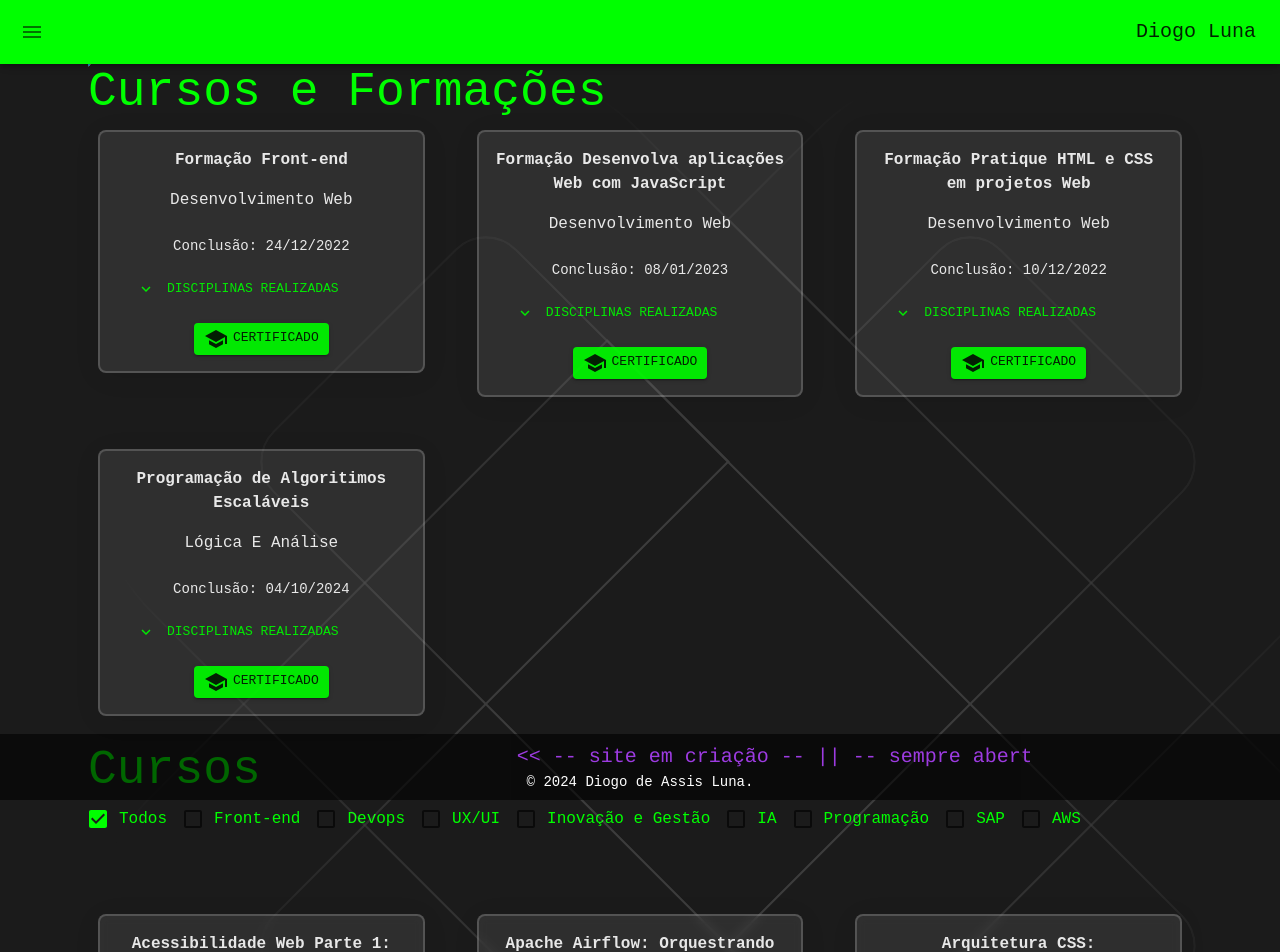
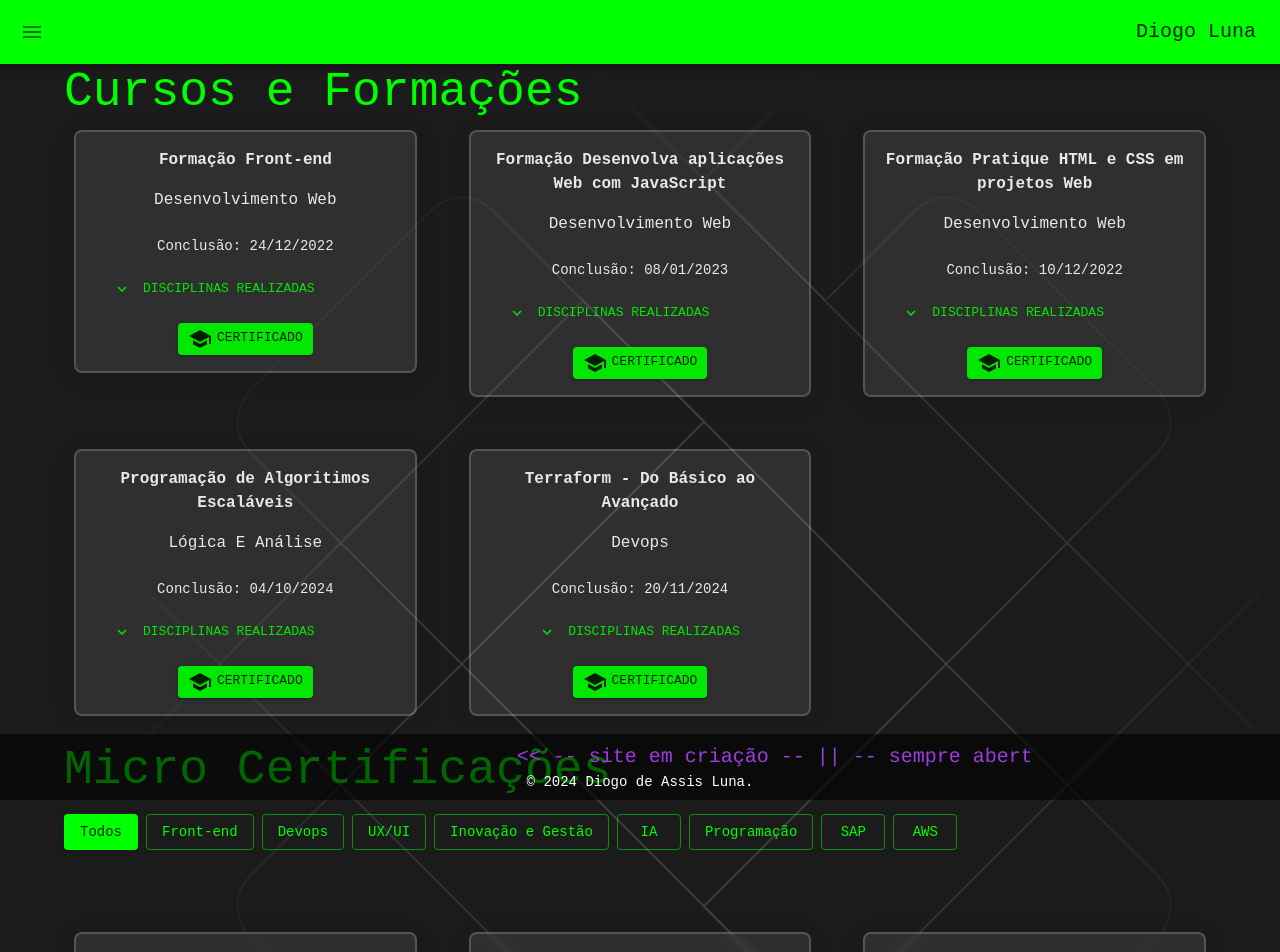
Before and after one commit to DiogoSis/dl-portifolio, a React (Vite) app: page /certificates in a window 1280 px wide. Shown: the top 952 px of the page. Built offline with nearby package versions, Linux system fonts and the light colour scheme; grey boxes are pictures that could not be loaded; a web font is replaced by a local one.

Commit message:
feat: mudança no botão de escolha de categorias

```diff
--- a/src/pages/Certificates/index.tsx
+++ b/src/pages/Certificates/index.tsx
@@ -1,15 +1,14 @@
 import React, { useEffect, useState } from "react";
 import {
   Box,
-  Checkbox,
   Container,
-  FormControlLabel,
   Grid,
   Typography,
+  Button,
 } from "@mui/material";
 import CardCertificado from "../../components/CardCertificate";
 import certificationsData from "../../static/certifications.json";
-import formationsData from "../../static/formations.json"
+import formationsData from "../../static/formations.json";
 import { AnimatedBackground } from "../../components/AnimateBackgound";
 import CardFormation from "../../components/CardFormacao";
 
@@ -40,6 +39,7 @@ const Certificates: React.FC = () => {
   useEffect(() => {
     setCertificates(certificationsData);
     setFormations(formationsData);
+
     const uniqueCategories = [
       ...new Set(certificationsData.map((cert) => cert.categoryCode)),
     ];
@@ -48,17 +48,19 @@ const Certificates: React.FC = () => {
 
   const handleCategoryChange = (category: string) => {
     if (category === "Todos") {
+      // Se "Todos" for selecionado, desativa outras categorias e ativa apenas "Todos"
       setSelectedCategories(["Todos"]);
     } else {
-      const updateCategories = selectedCategories.includes(category)
-        ? selectedCategories.filter((cat) => cat !== category)
-        : [...selectedCategories.filter (cat => cat !== "Todos"), category];
+      const updatedCategories = selectedCategories.includes(category)
+        ? selectedCategories.filter((cat) => cat !== category) // Remove categoria se já estiver selecionada
+        : [...selectedCategories.filter((cat) => cat !== "Todos"), category]; // Adiciona categoria, removendo "Todos"
 
       setSelectedCategories(
-        updateCategories.length > 0 ? updateCategories : ["Todos"]
+        updatedCategories.length > 0 ? updatedCategories : ["Todos"] // Se não houver nenhuma selecionada, ativa "Todos"
       );
     }
   };
+
   const filteredCertificates = certificates.filter(
     (cert) =>
       selectedCategories.includes("Todos") ||
@@ -67,8 +69,7 @@ const Certificates: React.FC = () => {
 
   return (
     <Container>
-      <Container>
-        {/* animação */}
+      {/* Animação */}
       <Box position="fixed" width="100%">
         <AnimatedBackground />
       </Box>
@@ -78,32 +79,35 @@ const Certificates: React.FC = () => {
         Cursos e Formações
       </Typography>
       <Grid container spacing={4}>
-          {formations.map((formations) => (
-            <Grid item key={formations.id} xs={12} sm={6} md={4} >
-              <CardFormation {...formations} />
+        {formations.map((formation) => (
+          <Grid item key={formation.id} xs={12} sm={6} md={4}>
+            <CardFormation {...formation} />
           </Grid>
         ))}
-
       </Grid>
 
       {/* Cursos */}
       <Typography variant="h3" marginTop={2}>
-          Cursos
+        Micro Certificações
       </Typography>
 
-        {/* Checkbox de categorias */}
-        <Box>
+      {/* Categorias */}
+      <Box display="flex" flexWrap="wrap" marginTop={2}>
         {categories.map((category) => (
-            <FormControlLabel
+          <Button
             key={category}
-              control={
-                <Checkbox
-                  checked={selectedCategories.includes(category)}
-                  onChange={() => handleCategoryChange(category)}
-                />
+            variant={
+              selectedCategories.includes(category) ? "contained" : "outlined"
             }
-              label={category}
-            />
+            onClick={() => handleCategoryChange(category)}
+            sx={{
+              marginRight: 1,
+              marginBottom: 1,
+              textTransform: "none",
+            }}
+          >
+            {category}
+          </Button>
         ))}
       </Box>
 
@@ -116,7 +120,6 @@ const Certificates: React.FC = () => {
         ))}
       </Grid>
     </Container>
-    </Container>
   );
 };
 
--- a/src/pages/Home/index.tsx
+++ b/src/pages/Home/index.tsx
@@ -92,41 +92,41 @@ const Home: React.FC = () => {
           justifyContent="center"
           marginBottom={4}
         >
-          <a
+          <Button
             href="https://linkedin.com/in/diogosis"
             target="_blank"
             rel="noopener noreferrer"
           >
             <LinkedInIcon fontSize="large" style={{ margin: "0 10px" }} />
-          </a>
-          <a
+          </Button>
+          <Button
             href="https://github.com/DiogoSis"
             target="_blank"
             rel="noopener noreferrer"
           >
             <GitHubIcon fontSize="large" style={{ margin: "0 10px" }} />
-          </a>
-          <a
+          </Button>
+          <Button
             href="https://wa.me/21970669909?text=Oi%20estou%20vindo%20do%20site."
             target="_blank"
             rel="noopener noreferrer"
           >
             <WhatsAppIcon fontSize="large" style={{ margin: "0 10px" }} />
-          </a>
-          <a
+          </Button>
+          <Button
             href="https://t.me/21970669909?text=Oi%20estou%20vindo%20do%20site."
             target="_blank"
             rel="noopener noreferrer"
           >
             <TelegramIcon fontSize="large" style={{ margin: "0 10px" }} />
-          </a>
-          <a
-            href="https://www.reddit.com/user/seu-usuario"
+          </Button>
+          <Button
+            href="https://www.reddit.com/user/Diogo-Dev/"
             target="_blank"
             rel="noopener noreferrer"
           >
             <RedditIcon fontSize="large" style={{ margin: "0 10px" }} />
-          </a>
+          </Button>
         </Box>
 
         <Button
--- a/src/static/formations.json
+++ b/src/static/formations.json
@@ -62,5 +62,22 @@
             "Paradigmas de Linguagens de Programação em Python",
             "Estruturas de Dados"
         ]
+    },
+    {
+        "id": 5,
+        "name": "Terraform - Do Básico ao Avançado",
+        "conclusion": "20/11/2024",
+        "certificate": "https://udemy-certificate.s3.amazonaws.com/pdf/UC-dda8d162-4229-4ec3-873f-f9b774766f4f.pdf",
+        "area": "Devops",
+        "materias": [
+            "Funções Basicas",
+            "Variáveis e Outputs",
+            "Terraform State",
+            "Provisioners",
+            "Modulos",
+            "Meta Arguments",
+            "Expressões",
+            "Terraform em Pipelines"
+        ]
     }
 ]
```
Lines whose indentation alone changed are shown as unchanged.
